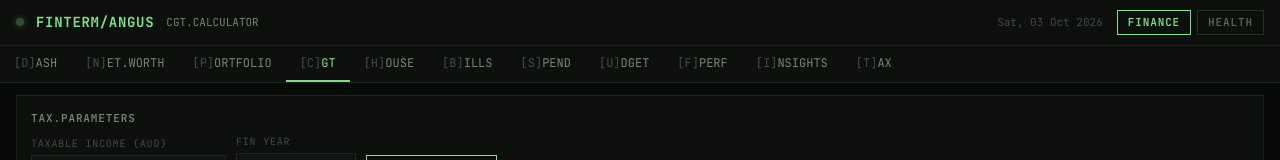
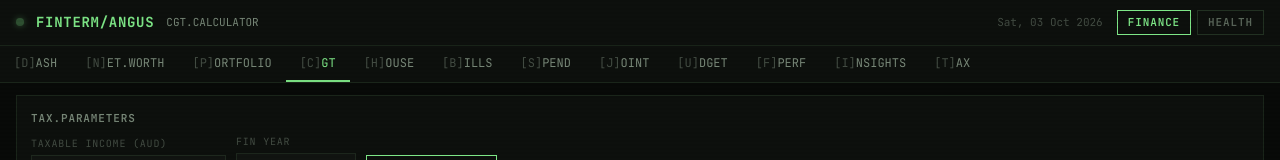
Before and after one commit to aang-sym/finance_dash, a plain HTML site: page cgt.html in a window 1280 px wide. Shown: the top 160 px of the page. Drawn offline with Linux system fonts and the light colour scheme; no server answers.

Commit message:
Add Joint navigation to cgt.html

```diff
--- a/cgt.html
+++ b/cgt.html
@@ -87,6 +87,7 @@ select option{background:var(--panel2)}
   <a class="nav-item" href="/house"><span class="nav-key">[H]</span>OUSE</a>
   <a class="nav-item" href="/bills"><span class="nav-key">[B]</span>ILLS</a>
   <a class="nav-item" href="/spending"><span class="nav-key">[S]</span>PEND</a>
+  <a class="nav-item" href="/joint"><span class="nav-key">[J]</span>OINT</a>
   <a class="nav-item" href="/budget"><span class="nav-key">[U]</span>DGET</a>
   <a class="nav-item" href="/performance"><span class="nav-key">[F]</span>PERF</a>
   <a class="nav-item" href="/insights"><span class="nav-key">[I]</span>NSIGHTS</a>
```
